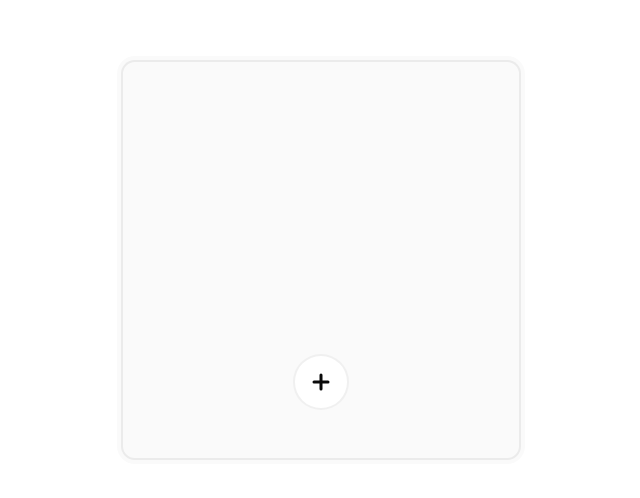
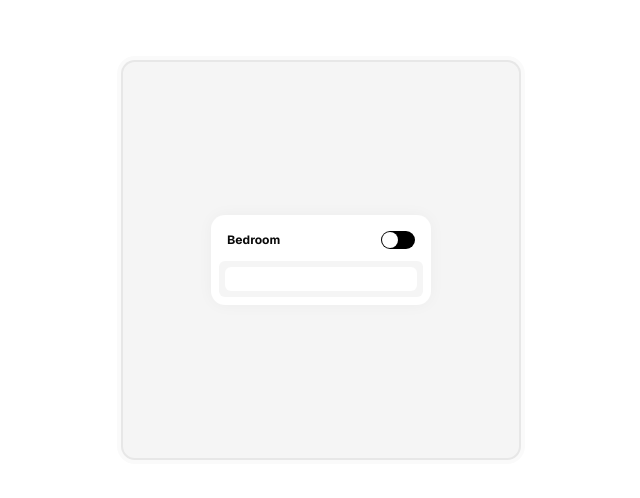
Before and after one commit to gvbsxmoon/interactions, a React (Vite) app: page / in a window 1280 px wide. Shown: the part 140-638 px from the top of the page, without its empty margins (319-959 px from the left). Built offline with nearby package versions, Linux system fonts and the light colour scheme.

Commit message:
i cant see anything on this monitor i bought

```diff
--- a/src/App.tsx
+++ b/src/App.tsx
@@ -1,10 +1,10 @@
 import css from './App.module.css';
-import { FanMenu } from './ui/compounds/FanMenu';
+import { ControlPanel } from '@compounds/ControlPanel';
 
 function App() {
 	return (
 		<main className={css.main}>
-			<FanMenu />
+			<ControlPanel />
 		</main>
 	);
 }
--- a/src/index.css
+++ b/src/index.css
@@ -72,7 +72,7 @@
 	--ease: cubic-bezier(0.16, 1, 0.3, 1);
 	--duration: 180ms;
 	--shadow-md: 0 0 24px 2px rgba(0, 0, 0, 0.04);
-	--shadow-sm: 0 0 32px rgba(0, 0, 0, 0.04);
+	--shadow-sm: 0 0 16px rgba(0, 0, 0, 0.04);
 }
 
 /* ── Reset ── */
@@ -106,3 +106,14 @@ button {
 input {
 	font-family: inherit;
 }
+
+h1,
+h2,
+h3,
+h4,
+h5,
+h6,
+p,
+span {
+	margin: 0;
+}
--- /dev/null
+++ b/src/ui/compounds/ControlPanel/ControlPanel.module.css
@@ -0,0 +1,93 @@
+/* switch classes */
+
+.switch {
+	position: relative;
+	display: inline-block;
+	width: 34px;
+	height: 18px;
+}
+
+.switch input {
+	opacity: 0;
+	width: 0;
+	height: 0;
+}
+
+/* The slider */
+.slider {
+	position: absolute;
+	cursor: pointer;
+	top: 0;
+	left: 0;
+	right: 0;
+	bottom: 0;
+	background-color: /* var(--surface) */ black;
+	-webkit-transition: 0.25s;
+	transition: 0.25s;
+	border-radius: 34px;
+}
+
+.slider:before {
+	position: absolute;
+	content: '';
+	height: 16px;
+	width: 16px;
+	left: 1px;
+	bottom: 1px;
+	background-color: white;
+	-webkit-transition: 0.25s;
+	transition: 0.25s;
+	border-radius: 50%;
+}
+
+input:checked + .slider {
+	background-color: var(--text);
+}
+
+input:checked + .slider:before {
+	-webkit-transform: translateX(16px);
+	-ms-transform: translateX(16px);
+	transform: translateX(16px);
+}
+
+/* container */
+.container {
+	padding: 8px;
+  min-width: 220px;
+	border-radius: var(--radius-lg);
+	box-shadow: var(--shadow-sm);
+	background-color: var(--bg);
+}
+
+/* header */
+.header {
+	display: flex;
+	align-items: center;
+  justify-content: space-between;
+  padding-inline: 8px;
+  padding-block: 8px 12px;
+}
+
+.headerLabels h1 {
+	font-size: 12px;
+	line-height: 90%;
+}
+
+.headerLabels p {
+	font-size: 10px;
+	letter-spacing: 0.3px;
+}
+
+/* temperature */
+.temperature {
+	background-color: var(--surface);
+	padding: 6px;
+	border-radius: var(--radius-sm);
+	width: 100%;
+}
+
+.selector {
+	height: 24px;
+	background-color: var(--bg);
+	border-radius: var(--radius-sm);
+}
--- /dev/null
+++ b/src/ui/compounds/ControlPanel/index.tsx
@@ -0,0 +1,32 @@
+import { Box } from '@primitives/Box';
+import css from './ControlPanel.module.css';
+
+function Switch() {
+	return (
+		<label className={css.switch}>
+			<input type='checkbox' />
+			<span className={css.slider}></span>
+		</label>
+	);
+}
+
+export function ControlPanel() {
+	return (
+		<Box>
+			<div className={css.container}>
+				{/* header */}
+				<div className={css.header}>
+					<div className={css.headerLabels}>
+						<h1>Bedroom</h1>
+					</div>
+					<Switch />
+				</div>
+
+				{/* temperature control */}
+				<div className={css.temperature}>
+					<div className={css.selector}></div>
+				</div>
+			</div>
+		</Box>
+	);
+}
--- a/src/ui/compounds/FanMenu/FanMenu.module.css
+++ b/src/ui/compounds/FanMenu/FanMenu.module.css
@@ -20,6 +20,7 @@
 	bottom: 48px;
 	translate: -50% 0;
 	display: flex;
+	cursor: pointer;
 	gap: var(--radius-sm);
 	padding: 8px 12px;
 	align-items: center;
--- a/src/ui/compounds/FanMenu/index.tsx
+++ b/src/ui/compounds/FanMenu/index.tsx
@@ -42,7 +42,7 @@ export function FanMenu() {
 		setIsOpen(open);
 
 		await controls.start({
-			scale: 1.15,
+			scale: 1.10,
 			boxShadow: cssVar('shadow-md'),
 			transition: { duration: 0.1, ease: [0.16, 1, 0.3, 1] },
 		});
@@ -89,6 +89,7 @@ export function FanMenu() {
 							<motion.div
 								key={e.label}
 								className={css.chips}
+								whileHover={{ scale: 1.1, transition: { type: 'spring', stiffness: 150, damping: 10 } }}
 								initial={{
 									filter: 'blur(16px)',
 									opacity: 0,
--- a/src/ui/primitives/Box/Box.module.css
+++ b/src/ui/primitives/Box/Box.module.css
@@ -7,7 +7,7 @@
 	align-items: center;
 	overflow: hidden;
 	border: 2px solid var(--border);
-	background-color: var(--surface-raised);
+	background-color: var(--surface);
 	box-shadow: 0 0 0 4px var(--surface-raised);
 
 	border-radius: var(--radius-lg);
--- a/tsconfig.app.json
+++ b/tsconfig.app.json
@@ -7,6 +7,12 @@
 		"module": "ESNext",
 		"types": ["vite/client"],
 		"skipLibCheck": true,
+		"baseUrl": "./",
+		"paths": {
+			"@/*": ["./src/*"],
+      "@primitives/*": ["./src/ui/primitives/*"],
+      "@compounds/*": ["./src/ui/compounds/*"],
+		},
 
 		/* Bundler mode */
 		"moduleResolution": "bundler",
--- a/vite.config.ts
+++ b/vite.config.ts
@@ -1,11 +1,16 @@
-import { defineConfig } from 'vite'
-import react, { reactCompilerPreset } from '@vitejs/plugin-react'
-import babel from '@rolldown/plugin-babel'
+import { defineConfig } from 'vite';
+import react, { reactCompilerPreset } from '@vitejs/plugin-react';
+import babel from '@rolldown/plugin-babel';
+import path from 'path';
 
 // https://vite.dev/config/
 export default defineConfig({
-  plugins: [
-    react(),
-    babel({ presets: [reactCompilerPreset()] })
-  ],
-})
+	resolve: {
+		alias: {
+			'@': path.resolve(__dirname, './src'),
+			'@primitives': path.resolve(__dirname, './src/ui/primitives'),
+			'@compounds': path.resolve(__dirname, './src/ui/compounds'),
+		},
+	},
+	plugins: [react(), babel({ presets: [reactCompilerPreset()] })],
+});
```
Lines whose indentation alone changed are shown as unchanged.
